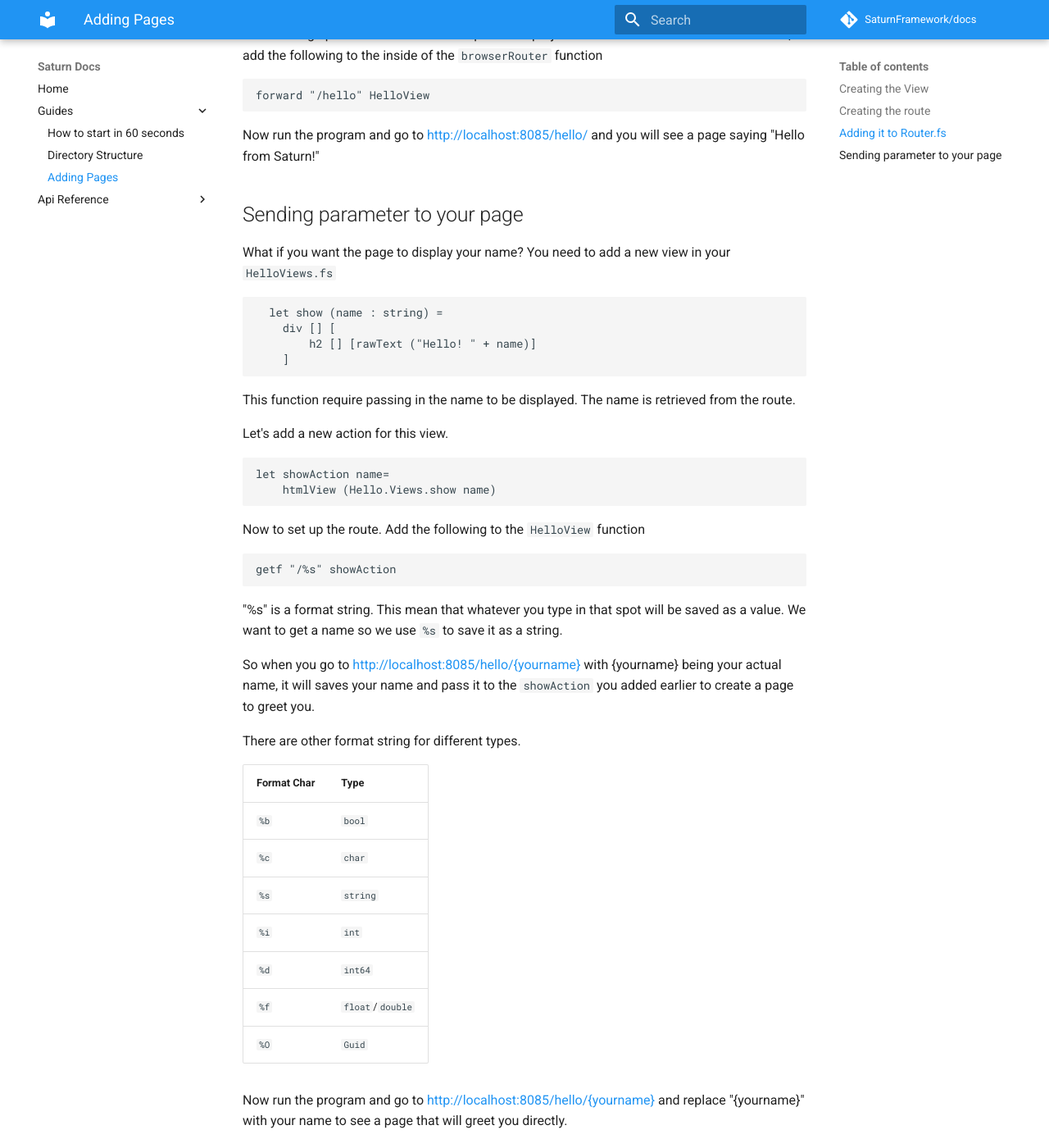
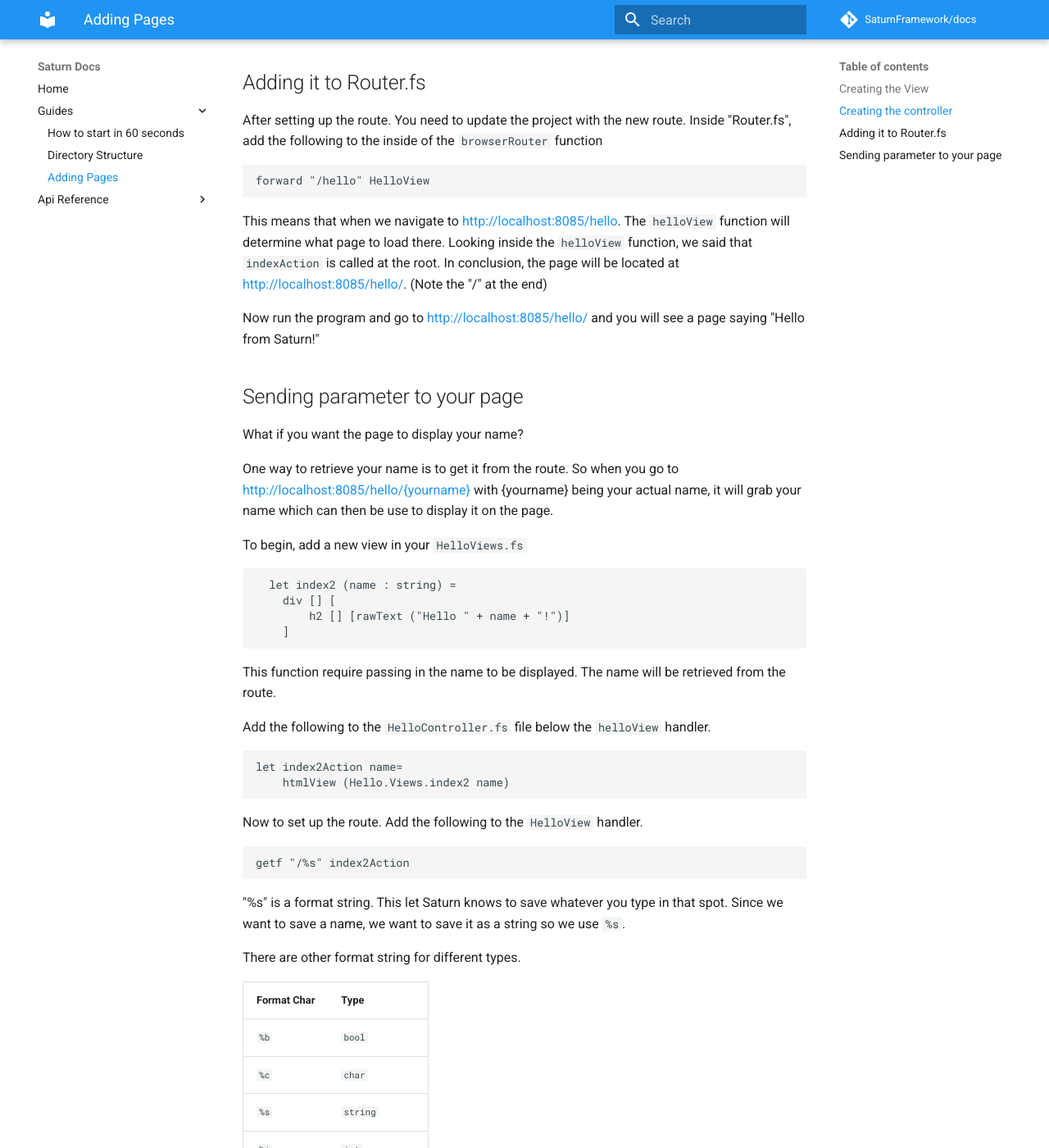
Before and after one commit to tmpreston/docs-2, an MkDocs documentation site: the page built from docs/guides/adding-pages.md, in a window 1280 px wide and 1400 px high, scrolled down 1344 px. Shown: the whole window at 82% size. Built offline with MkDocs 1.6.1 and Material for MkDocs 9.7.7, drawn with Linux system fonts in a browser that asks for light colours; comment, search, counter and statistics services are not loaded; old or Windows-style settings are respelled for this version of MkDocs; some of the changed text lies outside the part shown.

Commit message:
Expand on how routing is defined in adding pages guide. Give instruction to create a controller in adding pages guide. Clean up directory structure guide.

````diff
--- a/docs/guides/adding-pages.md
+++ b/docs/guides/adding-pages.md
@@ -1,10 +1,10 @@
 # Adding Pages
 
-Using the same project from the [how to start guide](how-to-start.md). Let us add two new pages to it. One hello page and a page that can get your name from the route.
+Using the same project from the [how to start guide](how-to-start.md). Let's add two pages to it. One hello page and a page that can get your name from the URL.
 
 ## Creating the View
 
-To begin, create a new folder inside your project folder in src called "Hello".
+To begin, create a `Hello` folder inside the `src` folder
 Inside the folder, create a new file called "HelloViews.fs", this file will contain the functions to create the page.
 Insert the following in the file.
 
@@ -29,24 +29,32 @@
 </div>
 ```
 
-## Creating the route
+## Creating the controller
+
+Create a `HelloController.fs` file inside the `Hello` folder.
 
 The `index` function tell us what the html will be but we still need to tell Saturn to return it as an html page. We also need to tell Saturn what where the page is
 
-Go into the "Router.fs" file and add the following right after the `defaultView` function
+Insert the following into the file.
 
 ```fsharp
-let indexAction =
-    htmlView (Hello.Views.index)
+namespace Hello
 
-let HelloView = scope {
-    get "/" indexAction
-}
+open Saturn
+open Giraffe.ResponseWriters
+
+module Controller =
+    let indexAction =
+        htmlView (Views.index)
+
+    let helloView = scope {
+        get "/" indexAction
+    }
 ```
 
 The `indexAction` tell Saturn to create an html page using the `index` function inside "HelloViews.fs"
 
-`HelloView` let Saturn know that the page is located at the root. We don't want it at the root of the application. We want the page to be at [http://localhost:8085/hello/](http://localhost:8085/hello/) so it will be at the root of the hello directory.
+`helloView` let Saturn know that the page is located at the root.
 
 ## Adding it to Router.fs
 
@@ -56,37 +64,41 @@
 forward "/hello" HelloView
 ```
 
+This means that when we navigate to [http://localhost:8085/hello](http://localhost:8085/hello). The `helloView` function will determine what page to load there. Looking inside the `helloView` function, we said that `indexAction` is called at the root. In conclusion, the page will be located at [http://localhost:8085/hello/](http://localhost:8085/hello/). (Note the "/" at the end)
+
 Now run the program and go to [http://localhost:8085/hello/](http://localhost:8085/hello/) and you will see a page saying "Hello from Saturn!"
 
 ## Sending parameter to your page
 
-What if you want the page to display your name? You need to add a new view in your `HelloViews.fs`
+What if you want the page to display your name?
+
+One way to retrieve your name is to get it from the route. So when you go to [http://localhost:8085/hello/{yourname}](http://localhost:8085/hello/{yourname}) with {yourname} being your actual name, it will grab your name which can then be use to display it on the page.
+
+To begin, add a new view in your `HelloViews.fs`
 
 ```fsharp
-  let show (name : string) =
+  let index2 (name : string) =
     div [] [
-        h2 [] [rawText ("Hello! " + name)]
+        h2 [] [rawText ("Hello " + name + "!")]
     ]
 ```
 
-This function require passing in the name to be displayed. The name is retrieved from the route.
+This function require passing in the name to be displayed. The name will be retrieved from the route.
 
-Let's add a new action for this view.
+Add the following to the `HelloController.fs` file below the `helloView` handler.
 
 ```fsharp
-let showAction name=
-    htmlView (Hello.Views.show name)
+let index2Action name=
+    htmlView (Hello.Views.index2 name)
 ```
 
-Now to set up the route. Add the following to the `HelloView` function
+Now to set up the route. Add the following to the `HelloView` handler.
 
 ```fsharp
-getf "/%s" showAction
+getf "/%s" index2Action
 ```
 
-"%s" is a format string. This mean that whatever you type in that spot will be saved as a value. We want to get a name so we use `%s` to save it as a string.
-
-So when you go to [http://localhost:8085/hello/{yourname}](http://localhost:8085/hello/{yourname}) with {yourname} being your actual name, it will saves your name and pass it to the `showAction` you added earlier to create a page to greet you.
+"%s" is a format string. This let Saturn knows to save whatever you type in that spot. Since we want to save a name, we want to save it as a string so we use `%s`.
 
 There are other format string for different types.
 
@@ -100,4 +112,4 @@
 | `%f` | `float`/`double` |
 | `%O` | `Guid` |
 
-Now run the program and go to [http://localhost:8085/hello/{yourname}](http://localhost:8085/hello/{yourname}) and replace "{yourname}" with your name to see a page that will greet you directly.
+Now run the program and go to [http://localhost:8085/hello/{yourname}](http://localhost:8085/hello/{yourname}) and replace `{yourname}` with your name to see a page that will greet you.
````
Also changed, not shown: docs/guides/directory-structure.md (+4 -4 lines).
